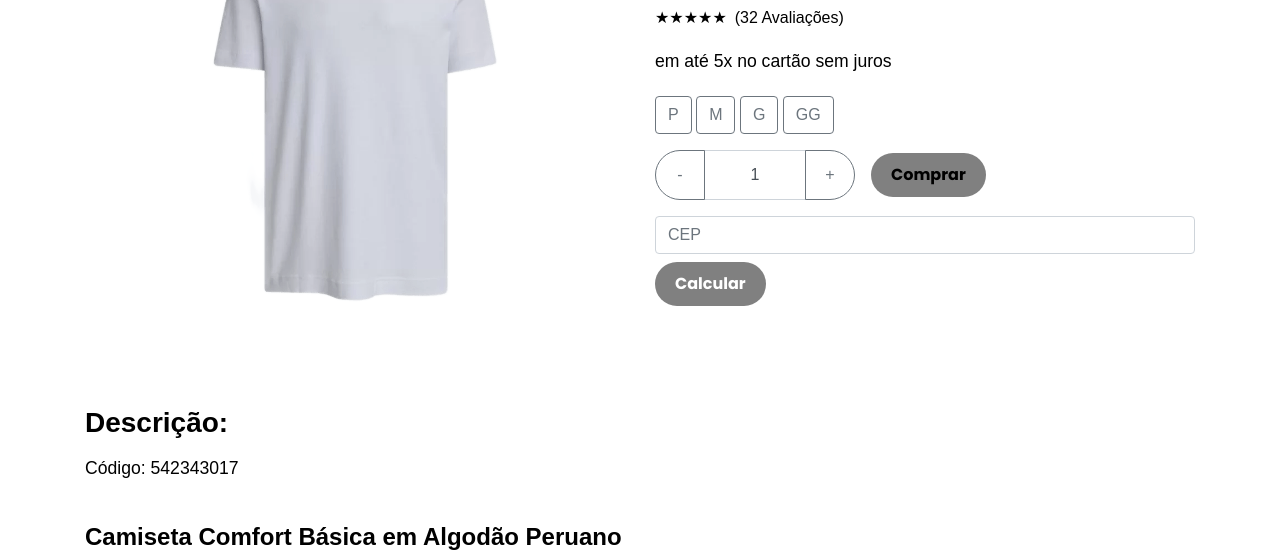
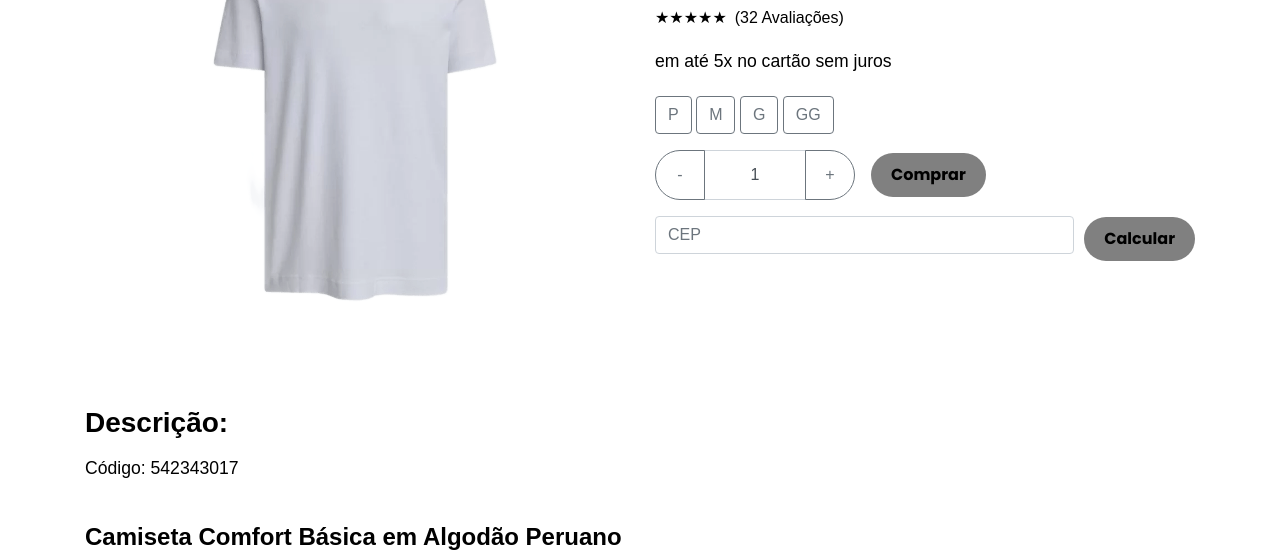
Before and after one commit to CapJao/NoBug, a plain HTML site: page camisabranca.html in a window 1280 px wide. Shown: the part 242-800 px from the top of the page. Drawn offline with nearby package versions, Linux system fonts and the light colour scheme.

Commit message:
modified:   camisabranca.html

```diff
--- a/camisabranca.html
+++ b/camisabranca.html
@@ -154,14 +154,14 @@
                     </div>
                     <button class="btn btn-comprar" id="buyButton">Comprar</button>
                 </div>
-                <div class="mt-3">
-                    <input type="text" class="form-control mb-2" placeholder="CEP">
-                    <button class="btn btn-calcular">Calcular</button>
+                <div class="d-flex align-items-center mt-3">
+                    <input type="text" class="form-control mb-2" placeholder="CEP" id="cepInput" style="margin-right: 10px;">
+                    <button class="btn btn-comprar" id="calculateButton">Calcular</button>
                 </div>
             </div>
         </div>
 
- <!-- Início da descrição do produto -->
+        <!-- Início da descrição do produto -->
         <div class="spacer"></div>
         <h3>Descrição:</h3>
         <p>Código: 542343017</p>
@@ -211,7 +211,7 @@
 
         <div class="spacer"></div>
 
-         <!-- Fim da descrição do produto -->
+        <!-- Fim da descrição do produto -->
 
         <h3>Produtos Relacionados:</h3>
         <div class="row mt-5">
```
